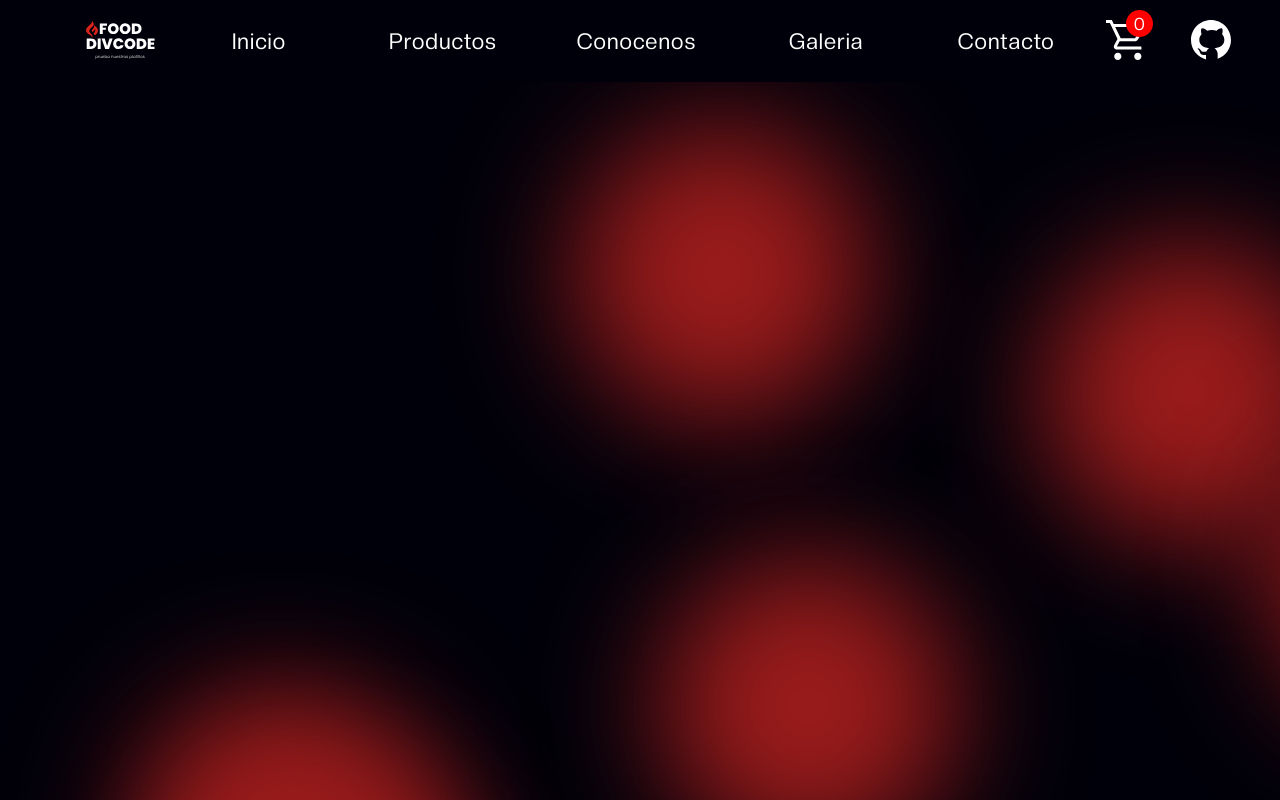
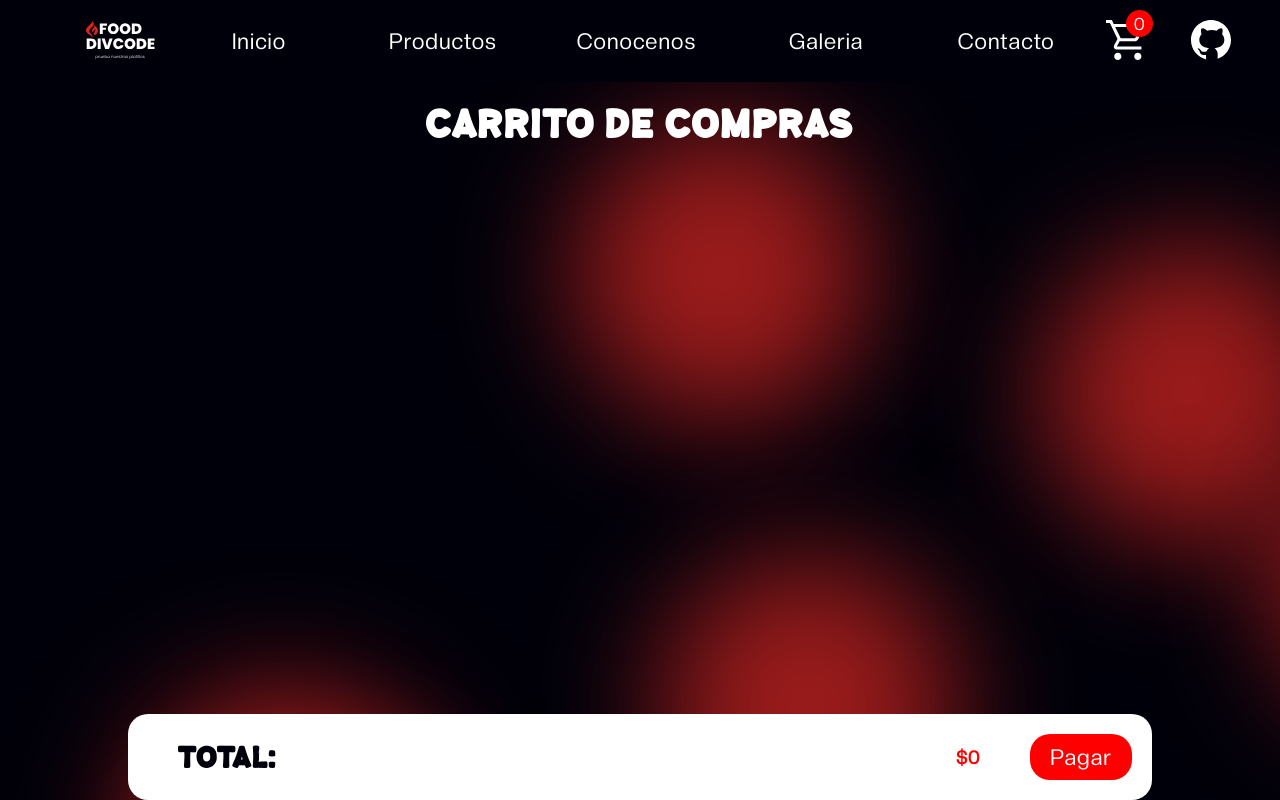
Before and after one commit to EnriqueHM31/tienda-hamburguesas, a React (Vite) app: page /carrito in a window 1280 px wide. Built offline with nearby package versions, Linux system fonts and the light colour scheme.

Commit message:
estrcutura de carrito

```diff
--- a/src/pages/Carrito.jsx
+++ b/src/pages/Carrito.jsx
@@ -1,3 +1,48 @@
-export default function Carrito() {
-	return <h1>Carrito</h1>
+export default function Carrito({ carrito, handleClickAgregarCantdad, handleClickQuitarCantidad, total }) {
+	return (
+		<>
+			<div className="page">
+				<h1>Carrito de compras</h1>
+
+				<div className="contenedor-productos">
+					{carrito.map(({ id, nombre, precio, descripcion, cantidad }) => {
+						return (
+							<article className="producto-elegido" key={id}>
+								<img src={`/src/assets/img/menu/menu${id}.webp`} alt={nombre} />
+								<div className="contenido-producto-elegido">
+									<div className="contenedor-contenido-producto-elegido">
+										<h2 className="nombre-producto-elegido">{nombre}</h2>
+										<span>${precio}</span>
+									</div>
+
+									<p className="precio-producto-elegido">{descripcion}</p>
+								</div>
+
+								<div className="cantidad-producto">
+									<span>{cantidad}</span>
+									<div className="contenedor-btn-cantidad">
+										<button onClick={() => handleClickAgregarCantdad(id)} className="btn-agregar">
+											<img src="./src/assets/img/ic_agregar.webp" alt="icono para agregar" />
+										</button>
+										<button onClick={() => handleClickQuitarCantidad(id)} className="btn-quitar">
+											<img src="./src/assets/img/ic_quitar.webp" alt="icono para quitar" />
+										</button>
+									</div>
+								</div>
+							</article>
+						)
+					})}
+				</div>
+
+				<div className=" pago-total">
+					<div className="contenido-pago">
+						<h2>Total:</h2>
+						<span>${total}</span>
+					</div>
+
+					<button>Pagar</button>
+				</div>
+			</div>
+		</>
+	)
 }
```
